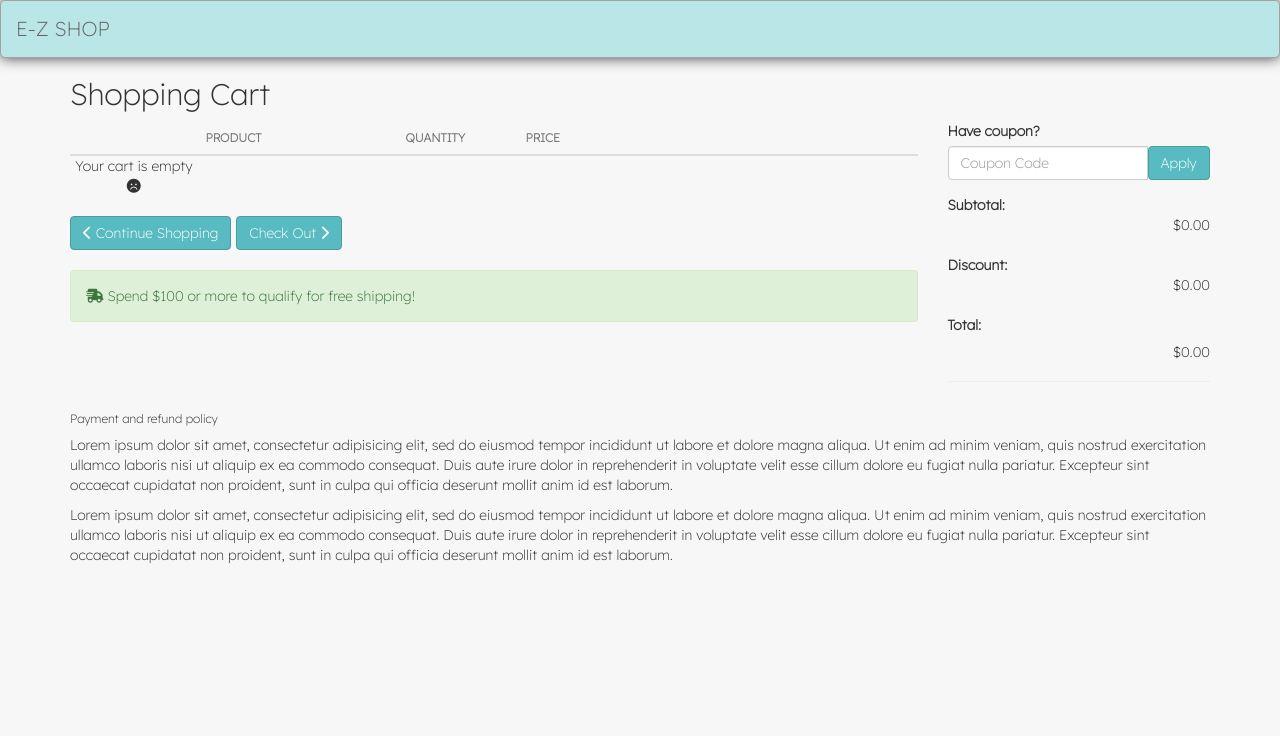
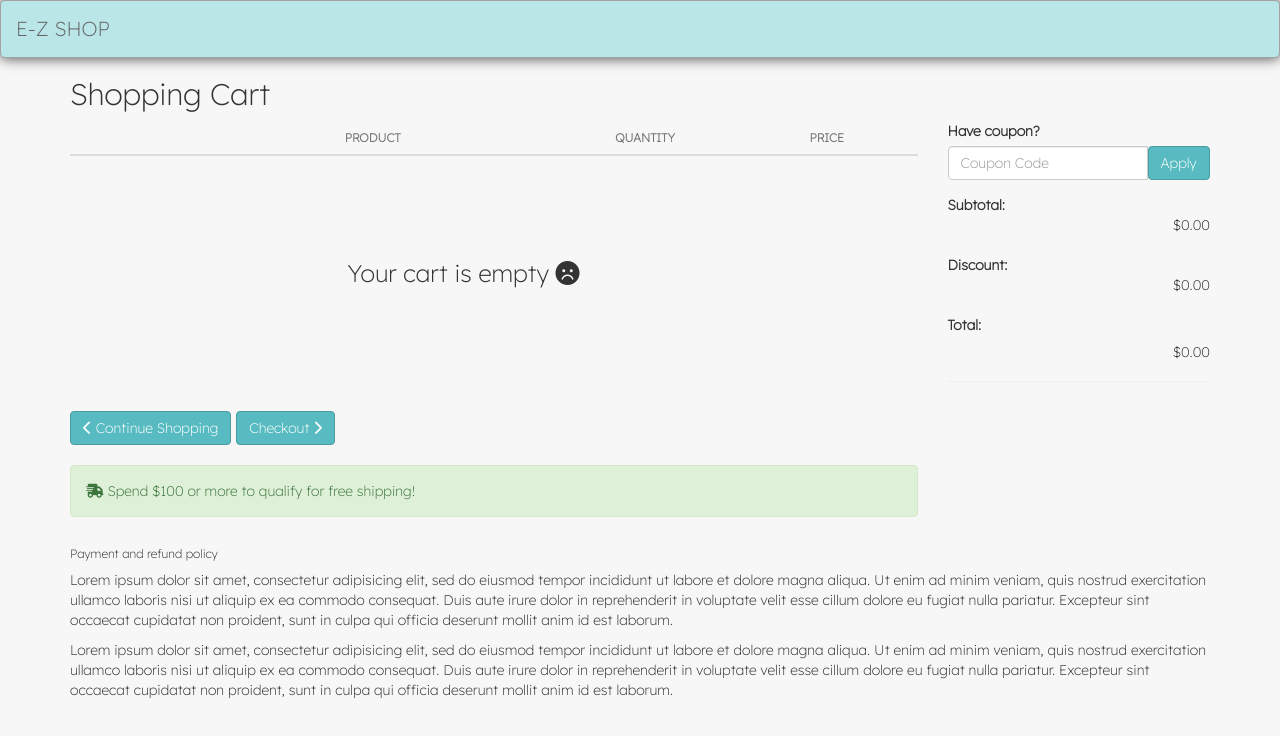
Before and after one commit to Group2HCL/ECommerceFrontEnd, an Angular app in the folder midtermdemo-app/: page /cart in a window 1280 px wide. Shown: the top 736 px of the page. Built offline with nearby package versions, Linux system fonts and the light colour scheme; a web font is replaced by a local one.

Commit message:
Added Okta and committing all recent changes

```diff
--- a/midtermdemo-app/src/app/Components/cart/cart.component.css
+++ b/midtermdemo-app/src/app/Components/cart/cart.component.css
@@ -3,6 +3,14 @@
     height:75px
 }
 
+th{
+    text-align: center;
+}
+
+td {
+    text-align: center;
+    padding: 10px
+}
 .section {
     position: relative;
     left: 10%;
--- a/midtermdemo-app/src/app/Components/cart/cart.component.html
+++ b/midtermdemo-app/src/app/Components/cart/cart.component.html
@@ -24,44 +24,54 @@
 
           <table class="table table-borderless table-shopping-cart">
             <thead class="text-muted">
-              <tr class="small text-uppercase" style ="text-align: right;">
-                <th></th>
-                <th scope="col" width="200">Product</th>
-                <th scope="col" width="120">Quantity</th>
-                <th scope="col" width="200">Price</th>
-                <th scope="col" class="text-right" width="200"> </th>
+              <tr class="small text-uppercase ">
+                <th scope="col" width = "100"></th>
+                <th scope="col" width = "300">Product</th>
+                <th scope="col" width="150">Quantity</th>
+                <th scope="col" width="150">Price</th>
               </tr>
             </thead>
-            <tr class = "spacing" *ngIf ="emptyCart"> Your cart is empty <i class="fa fa-face-frown"></i> </tr>
-            <tbody>
+            <tr>
+              <td></td>
+              <td *ngIf ="emptyCart" colspan = "2" style ="text-align: center; padding:100px; font-size: 24px"> Your cart is empty <i class="fa fa-face-frown"></i> </td>
+            </tr>
+            <tbody *ngFor="let product of this.cartProductList; let i = index">
+                                <!--================== IMAGE ===========================-->
+              <td>
+                    <div class="aside"><img src={{this.cartProductList[i].image}} class="img-sm">  </div>
+                </td>
+                                <!--================= NAME ============================-->
+
                 <td>
-                  <figure class="itemside" *ngFor="let product of this.cartProductList; let i = index">
-                    <div class="aside"><img src={{this.cartProductList[i].image}} class="img-sm"> {{this.cartProductList[i].name}} </div>
+                  {{this.cartProductList[i].name}}
+                </td>
+                                <!--===================== QUANTITY ========================-->
+
                 <td>
                   <section class="section"> <input type="number" min="1" max="99"
-                      ngModel="[(this.cartProductList[i].quantity)]">
+                      [(ngModel)]="this.cartProductList[i].num">
                   </section>
-                  <!--=============================================-->
                 </td>
+                                 <!--================== PRICE ===========================-->
                 <td>
                   <div class="price-wrap">
-                    <var class="price"></var>
+                   {{this.cartProductList[i].price * this.cartProductList[i].num | currency: 'USD' }}
+                  </div>
                     <!-- Price per Unit-->
-                    <small class="text-muted"> </small>
-                  </div> <!-- price-wrap .// -->
+                    <small class="text-muted"> @ {{this.cartProductList[i].price | currency: 'USD'}} each </small>
+                   <!-- price-wrap .// -->
                 </td>
                 <td class="text-right">
-                  <a href="" class="btn btn-light"> Remove</a>
-                </td>
-                </figure>
+                  <!--=== FIX THIS ===-->
+                  <a href="" class="btn btn-light fa fa-trash"> </a>
                 </td>
             </tbody>
           </table>
 
           <div class="card-body border-top">
-            <a href="/products" class="btn btn-light"> <i class="fa fa-chevron-left"></i> Continue Shopping </a>
+            <a routerLink="/products"  class="btn btn-light"> <i class="fa fa-chevron-left"></i> Continue Shopping </a>
             <div class="divider"></div>
-            <a href="/checkout" class="btn btn-light"> Check Out <i class="fa fa-chevron-right"></i> </a>
+            <a routerLink="/checkout" class="btn btn-light" (click) = "!emptyCart"> Checkout <i class="fa fa-chevron-right"></i> </a>
           </div>
           <br>
         </div> <!-- card.// -->
@@ -136,3 +146,4 @@
   </div><!-- container // -->
 </section>
 <!-- ========================= SECTION  END// ========================= -->
+<router-outlet></router-outlet>
--- a/midtermdemo-app/src/app/Components/checkout/checkout.component.css
+++ b/midtermdemo-app/src/app/Components/checkout/checkout.component.css
@@ -7,3 +7,9 @@
     color: #ffffff;
     border-color: #499ca0
 }
+
+.divider{
+    width:5px;
+    height:auto;
+    display:inline-block;
+}
--- a/midtermdemo-app/src/app/Components/checkout/checkout.component.html
+++ b/midtermdemo-app/src/app/Components/checkout/checkout.component.html
@@ -217,8 +217,15 @@
                     -->
 
                         <hr class="mb-4">
-                        <button class="btn btn-primary btn-lg btn-block" type="submit" (click) = "makePayment(10)" > <i class = "fa fa-lock"> </i> Continue to Secure Checkout  </button>
-
+                        <div>
+                            <a routerLink="/cart" class="btn btn-light" style = "width: 30%"> <i class="fa fa-chevron-left"></i> Customer
+                                Information </a>
+                                <div class="divider"></div>
+                            <!--- DYNAMIC CHECKOUT -->
+                            <button class="btn btn-primary btn-block" type="submit" (click)="makePayment(10)" style = "width: 70%"> <i
+                                    class="fa fa-lock"> </i> Continue to Stripe Secure Checkout <i
+                                    class="fa fa-chevron-right"></i> </button>
+                        </div>
                     </form>
 
                 </div>
@@ -227,17 +234,14 @@
 
             </div>
             <!--Grid column-->
-
-            <!--Grid column-->
+            <!-- CART QUICK VIEW IF TIME PERMITS
             <div class="col-md-4 mb-4">
 
-                <!-- Heading -->
                 <h4 class="d-flex justify-content-between align-items-center mb-3">
                     <span class="text-muted">Your cart</span>
                     <span class="badge badge-secondary badge-pill">3</span>
                 </h4>
 
-                <!-- Cart -->
                 <ul class="list-group mb-3 z-depth-1">
                     <li class="list-group-item d-flex justify-content-between lh-condensed">
                         <div>
@@ -272,9 +276,7 @@
                         <strong>$20</strong>
                     </li>
                 </ul>
-                <!-- Cart -->
 
-                <!-- Promo code -->
                 <form class="card p-2">
                     <div class="input-group">
                         <input type="text" class="form-control" placeholder="Promo code"
@@ -284,12 +286,11 @@
                         </div>
                     </div>
                 </form>
-                <!-- Promo code -->
 
             </div>
-            <!--Grid column-->
+        -->
+        </div>
 
-        </div>
         <!--Grid row-->
 
     </div>
@@ -317,6 +318,6 @@
         </div><!-- container // -->
     </section>
     <!-- ========================= SECTION  END// ========================= -->
+
 </footer>
-
-<!--Main layout-->
+<router-outlet></router-outlet>
--- a/midtermdemo-app/src/app/Components/checkout/checkout.component.ts
+++ b/midtermdemo-app/src/app/Components/checkout/checkout.component.ts
@@ -1,4 +1,5 @@
 import { Component, OnInit } from '@angular/core';
+import { CartService } from 'src/app/Services/cart.service';
 
 @Component({
   selector: 'app-checkout',
@@ -10,9 +11,10 @@ export class CheckoutComponent implements OnInit {
 
   paymentHandler: any = null;
 
-  constructor() { }
+  constructor(private cartService: CartService) { }
 
   ngOnInit(): void {
+    this.cartService.cartContents;
     this.invokeStripe();
   }
   //Configure Stripe payment connection
--- a/package.json
+++ b/package.json
@@ -3,6 +3,7 @@
     "postcss-import": "^15.0.0"
   },
   "dependencies": {
+    "@okta/okta-angular": "^6.0.0",
     "postcss-font-variant": "^5.0.0"
   }
 }
```
Also changed, not shown: midtermdemo-app/src/app/Components/cart/cart.component.ts (+13 -12 lines), 1 other file (tests, documents, lock files or other folders). Lines whose indentation alone changed are shown as unchanged.
